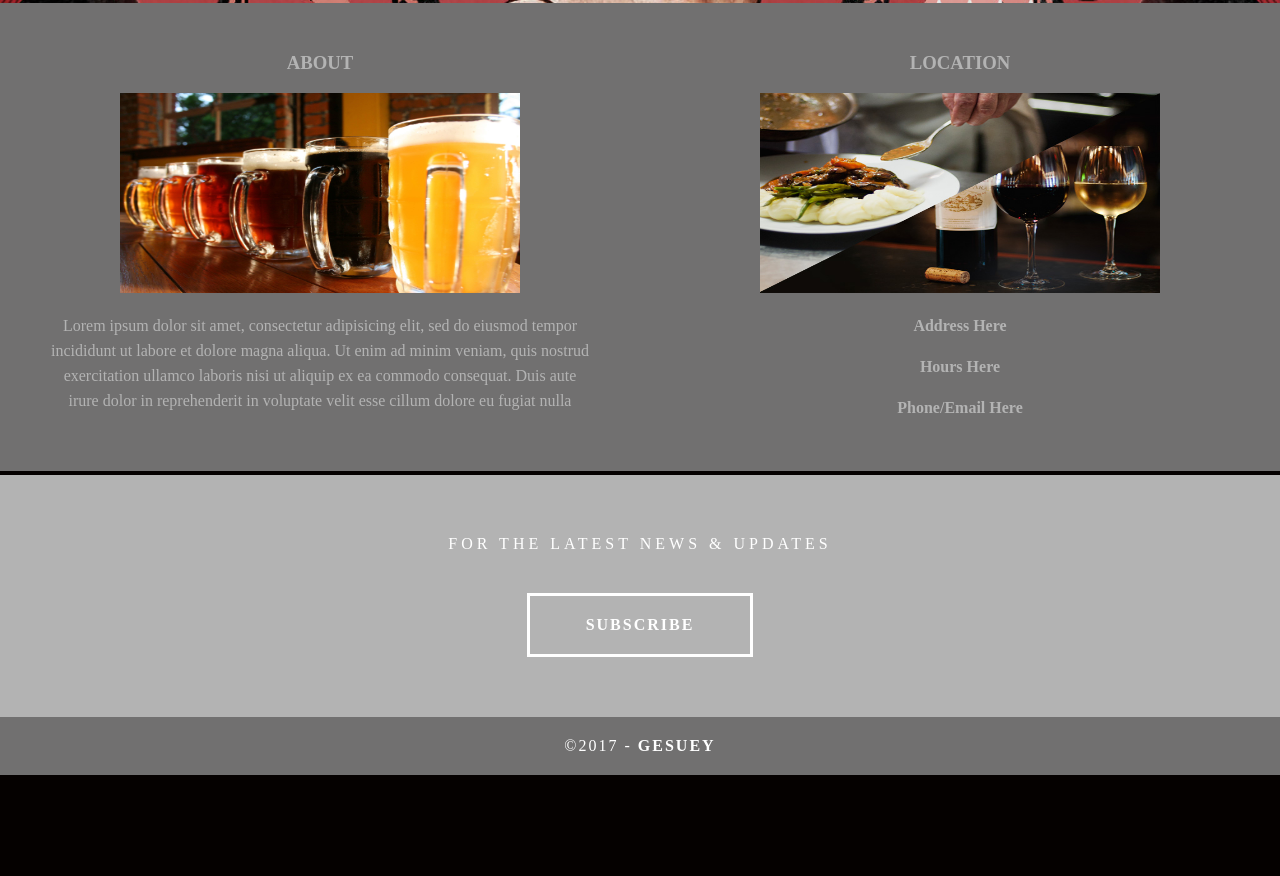
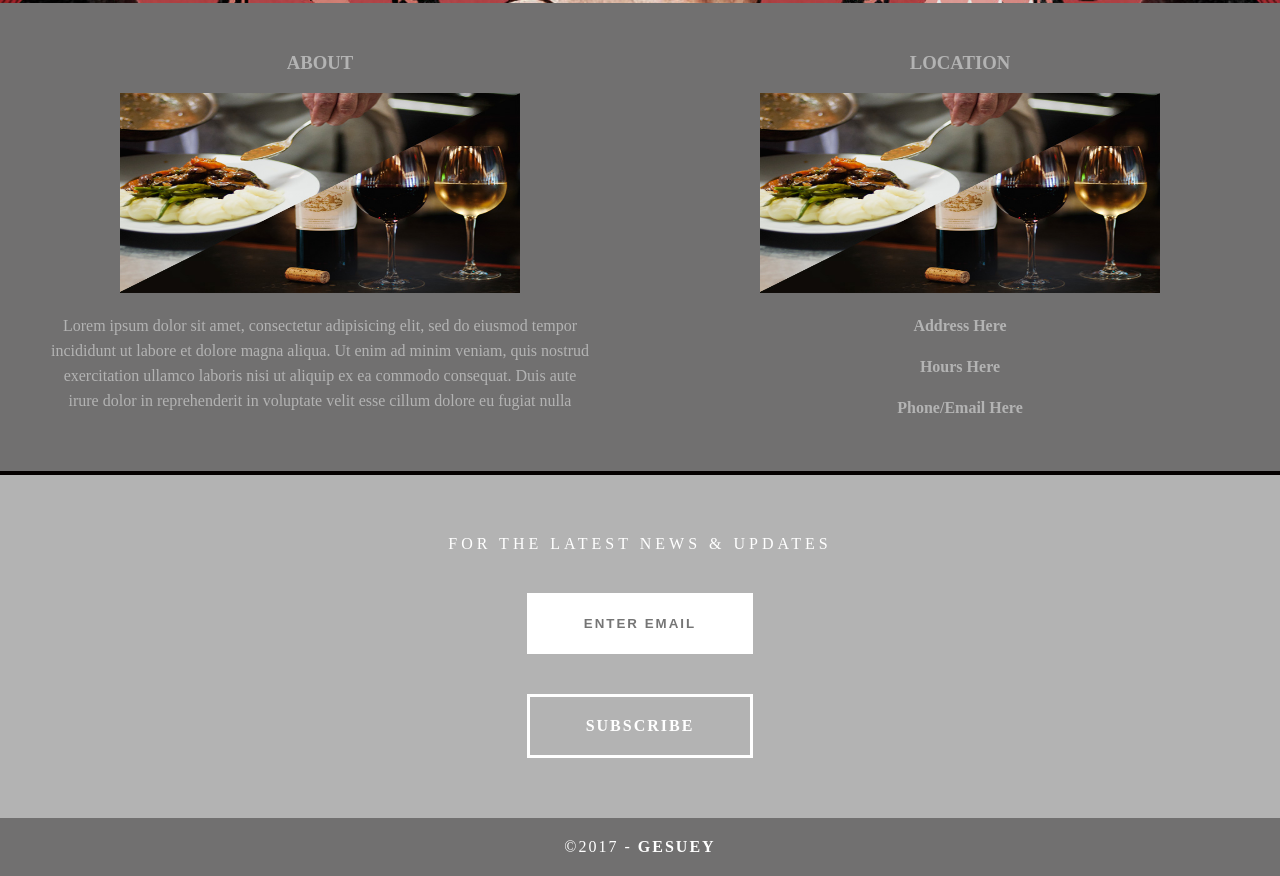
Before and after one commit to michael-pittman/WillingdonBeauty, a plain HTML site: page index.html in a window 1280 px wide. Shown: the part 1333-2209 px from the top of the page. Before the commit the page ends 2108 px from the top, so only its background shows below. Drawn offline with Linux system fonts and the light colour scheme.

Commit message:
email feild

```diff
--- a/css/singlePageTemplate.css
+++ b/css/singlePageTemplate.css
@@ -254,6 +254,7 @@ footer .footer_column p {
 	margin-bottom: 0px;
 	background-image: url(../images/pattern.png);
 	background-repeat: repeat;
+	text-align: center;
 }
 footer {
 	display: inline-block;
--- a/index.html
+++ b/index.html
@@ -78,7 +78,7 @@
   <footer>
     <article class="footer_column">
       <h3>ABOUT</h3>
-      <img src="images/bier.jpg" alt="" width="400" height="200" class="cards"/>
+      <img src="images/WINE.jpg" alt="" width="400" height="200" class="cards"/>
       <p>Lorem ipsum dolor sit amet, consectetur adipisicing elit, sed do eiusmod tempor incididunt ut labore et dolore magna aliqua. Ut enim ad minim veniam, quis nostrud exercitation ullamco laboris nisi ut aliquip ex ea commodo consequat. Duis aute irure dolor in reprehenderit in voluptate velit esse cillum dolore eu fugiat nulla </p>
     </article>
     <article class="footer_column">
@@ -93,6 +93,7 @@
   <section class="footer_banner" id="contact">
     <h2 class="hidden">Footer Banner Section </h2>
     <p class="hero_header">FOR THE LATEST NEWS &amp; UPDATES</p>
+    <input class="button" type="email" placeholder="Enter Email">
     <div class="button">subscribe</div>
   </section>
   <!-- Copyrights Section -->
```
